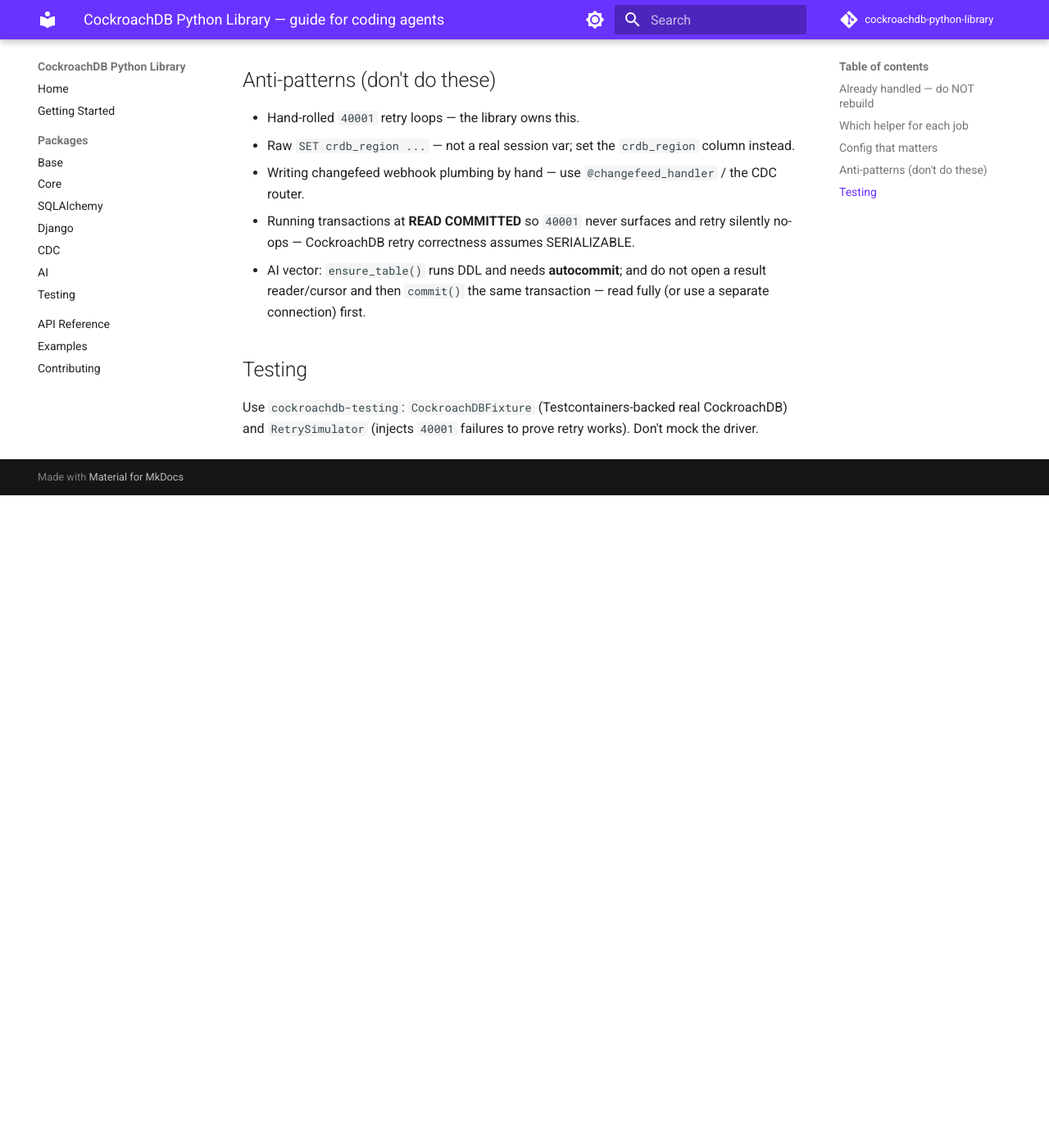
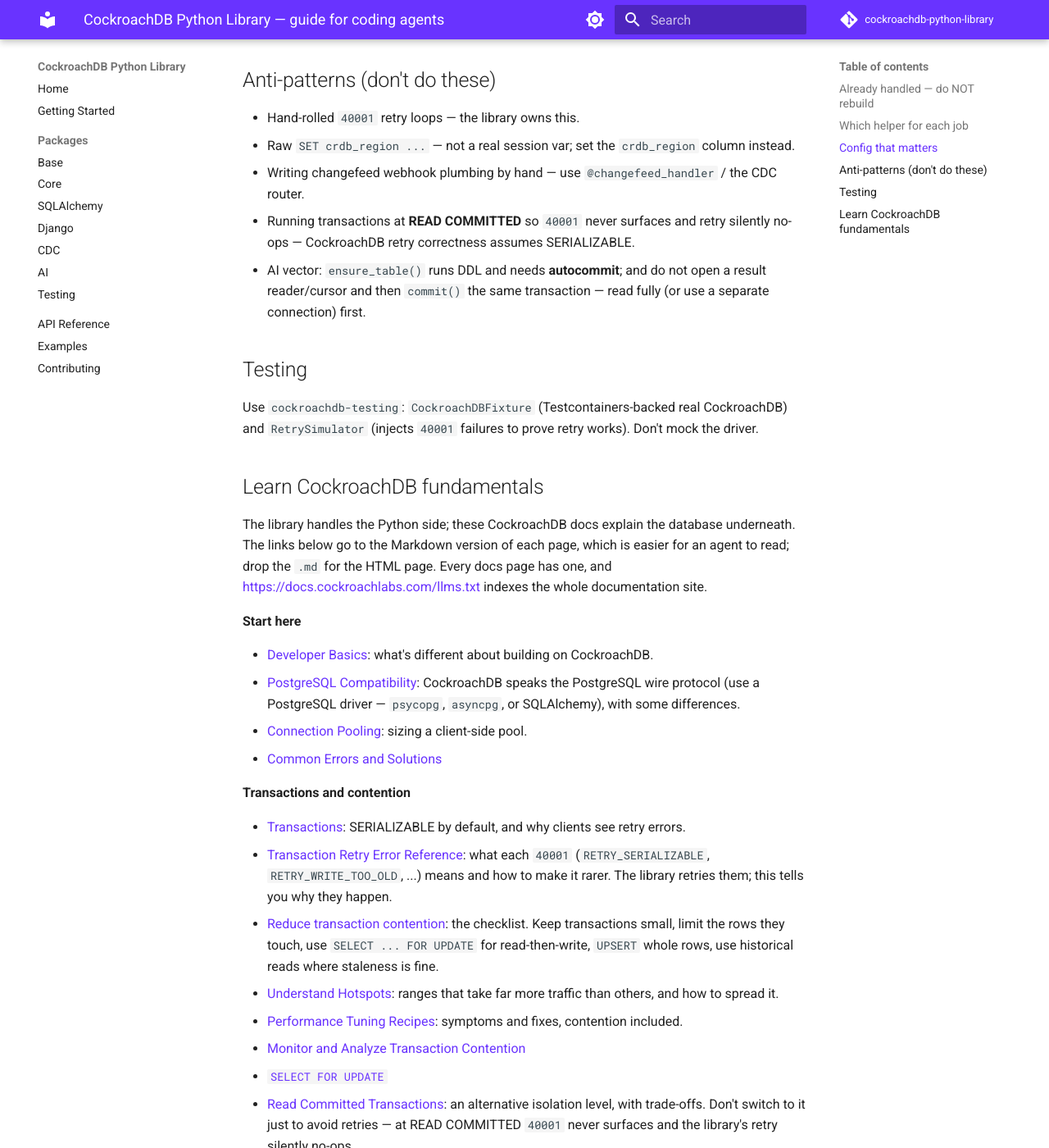
Before and after one commit to cockroachlabs/cockroachdb-python-library, an MkDocs documentation site: the page built from docs/agents/AGENTS.md, in a window 1280 px wide and 1400 px high, scrolled down 1404 px. Shown: the whole window at 82% size. Built offline with MkDocs 1.6.1 and Material for MkDocs 9.7.7, drawn with Linux system fonts in a browser that asks for light colours; comment, search, counter and statistics services are not loaded; before the commit the page ends 2008 px from its top, so only the background shows below that; some of the changed text lies outside the part shown.

Commit message:
Align consumer AGENTS.md to canonical; release cockroachdb 0.1.4 (#15)
Align the Python consumer AGENTS.md with Greg's canonical Spring consumer
guide (Spring PR #40):

- Add "Learn CockroachDB fundamentals" section linking the official CRDB
  docs via their .md variants + docs.cockroachlabs.com/llms.txt, translated
  to the Python API (@regional_by_row/@global_table, @follower_read,
  @changefeed_handler). Existing Python helper/anti-pattern content kept.
- Publish the guide to the PEP 503 Pages site at /agents/AGENTS.md and emit
  llms.txt (new pages.yml step). README now notes the guide lives in two
  places: the wheel (cockroachdb/AGENTS.md) and the site.
- Bump base package cockroachdb 0.1.3 -> 0.1.4; bump ideas-board example pin
  to match the single-version feed.

Bake path unchanged (sdist force-include -> cockroachdb/AGENTS.md);
verify-in-artifact test still green.

```diff
--- a/docs/agents/AGENTS.md
+++ b/docs/agents/AGENTS.md
@@ -52,3 +52,50 @@ Everything is `CockroachDBConfig` (Pydantic), overridable via `CRDB_`-prefixed e
 
 Use `cockroachdb-testing`: `CockroachDBFixture` (Testcontainers-backed real CockroachDB) and
 `RetrySimulator` (injects `40001` failures to prove retry works). Don't mock the driver.
+
+## Learn CockroachDB fundamentals
+
+The library handles the Python side; these CockroachDB docs explain the database underneath. The
+links below go to the Markdown version of each page, which is easier for an agent to read; drop the
+`.md` for the HTML page. Every docs page has one, and <https://docs.cockroachlabs.com/llms.txt>
+indexes the whole documentation site.
+
+**Start here**
+
+- [Developer Basics](https://docs.cockroachlabs.com/docs/stable/developer-basics.md): what's different about building on CockroachDB.
+- [PostgreSQL Compatibility](https://docs.cockroachlabs.com/docs/stable/postgresql-compatibility.md): CockroachDB speaks the PostgreSQL wire protocol (use a PostgreSQL driver — `psycopg`, `asyncpg`, or SQLAlchemy), with some differences.
+- [Connection Pooling](https://docs.cockroachlabs.com/docs/stable/connection-pooling.md): sizing a client-side pool.
+- [Common Errors and Solutions](https://docs.cockroachlabs.com/docs/stable/common-errors.md)
+
+**Transactions and contention**
+
+- [Transactions](https://docs.cockroachlabs.com/docs/stable/transactions.md): SERIALIZABLE by default, and why clients see retry errors.
+- [Transaction Retry Error Reference](https://docs.cockroachlabs.com/docs/stable/transaction-retry-error-reference.md): what each `40001` (`RETRY_SERIALIZABLE`, `RETRY_WRITE_TOO_OLD`, ...) means and how to make it rarer. The library retries them; this tells you why they happen.
+- [Reduce transaction contention](https://docs.cockroachlabs.com/docs/stable/performance-best-practices-overview.md#reduce-transaction-contention): the checklist. Keep transactions small, limit the rows they touch, use `SELECT ... FOR UPDATE` for read-then-write, `UPSERT` whole rows, use historical reads where staleness is fine.
+- [Understand Hotspots](https://docs.cockroachlabs.com/docs/stable/understand-hotspots.md): ranges that take far more traffic than others, and how to spread it.
+- [Performance Tuning Recipes](https://docs.cockroachlabs.com/docs/stable/performance-recipes.md): symptoms and fixes, contention included.
+- [Monitor and Analyze Transaction Contention](https://docs.cockroachlabs.com/docs/stable/monitor-and-analyze-transaction-contention.md)
+- [`SELECT FOR UPDATE`](https://docs.cockroachlabs.com/docs/stable/select-for-update.md)
+- [Read Committed Transactions](https://docs.cockroachlabs.com/docs/stable/read-committed.md): an alternative isolation level, with trade-offs. Don't switch to it just to avoid retries — at READ COMMITTED `40001` never surfaces and the library's retry silently no-ops.
+
+**Schema design**
+
+- [Database Schemas](https://docs.cockroachlabs.com/docs/stable/schema-design-overview.md): how to design and change schemas, including why to change them with a migration tool rather than through the ORM.
+- [Unique ID best practices](https://docs.cockroachlabs.com/docs/stable/performance-best-practices-overview.md#unique-id-best-practices): prefer `UUID` keys (`gen_random_uuid()`) over sequences or auto-increment, which create hotspots.
+- [`UUID`](https://docs.cockroachlabs.com/docs/stable/uuid.md) and [Hash-sharded Indexes](https://docs.cockroachlabs.com/docs/stable/hash-sharded-indexes.md), for when an index must be on a sequential column.
+- [Online Schema Changes](https://docs.cockroachlabs.com/docs/stable/online-schema-changes.md): schema changes run in the background; what that means for migrations.
+
+**Multi-region**
+
+- [Multi-Region Capabilities Overview](https://docs.cockroachlabs.com/docs/stable/multiregion-overview.md)
+- [Table Localities](https://docs.cockroachlabs.com/docs/stable/table-localities.md): `REGIONAL BY TABLE`, `REGIONAL BY ROW` and `GLOBAL`, which `@regional_by_row` and `@global_table` map to.
+- [How to Choose a Multi-Region Configuration](https://docs.cockroachlabs.com/docs/stable/choosing-a-multi-region-configuration.md)
+- [Follower Reads](https://docs.cockroachlabs.com/docs/stable/follower-reads.md) and [`AS OF SYSTEM TIME`](https://docs.cockroachlabs.com/docs/stable/as-of-system-time.md), behind `@follower_read`.
+
+**Change data capture**
+
+- [`CREATE CHANGEFEED`](https://docs.cockroachlabs.com/docs/stable/create-changefeed.md) and [Changefeed Sinks](https://docs.cockroachlabs.com/docs/stable/changefeed-sinks.md) (the webhook sink is what `@changefeed_handler` receives).
+
+**Vector search**
+
+- [`VECTOR`](https://docs.cockroachlabs.com/docs/stable/vector.md) and [Vector Indexes](https://docs.cockroachlabs.com/docs/stable/vector-indexes.md)
```
Also changed, not shown: README.md (+1 -1 lines), examples/ideas-board/README.md (+2 -2 lines), 4 other files.
